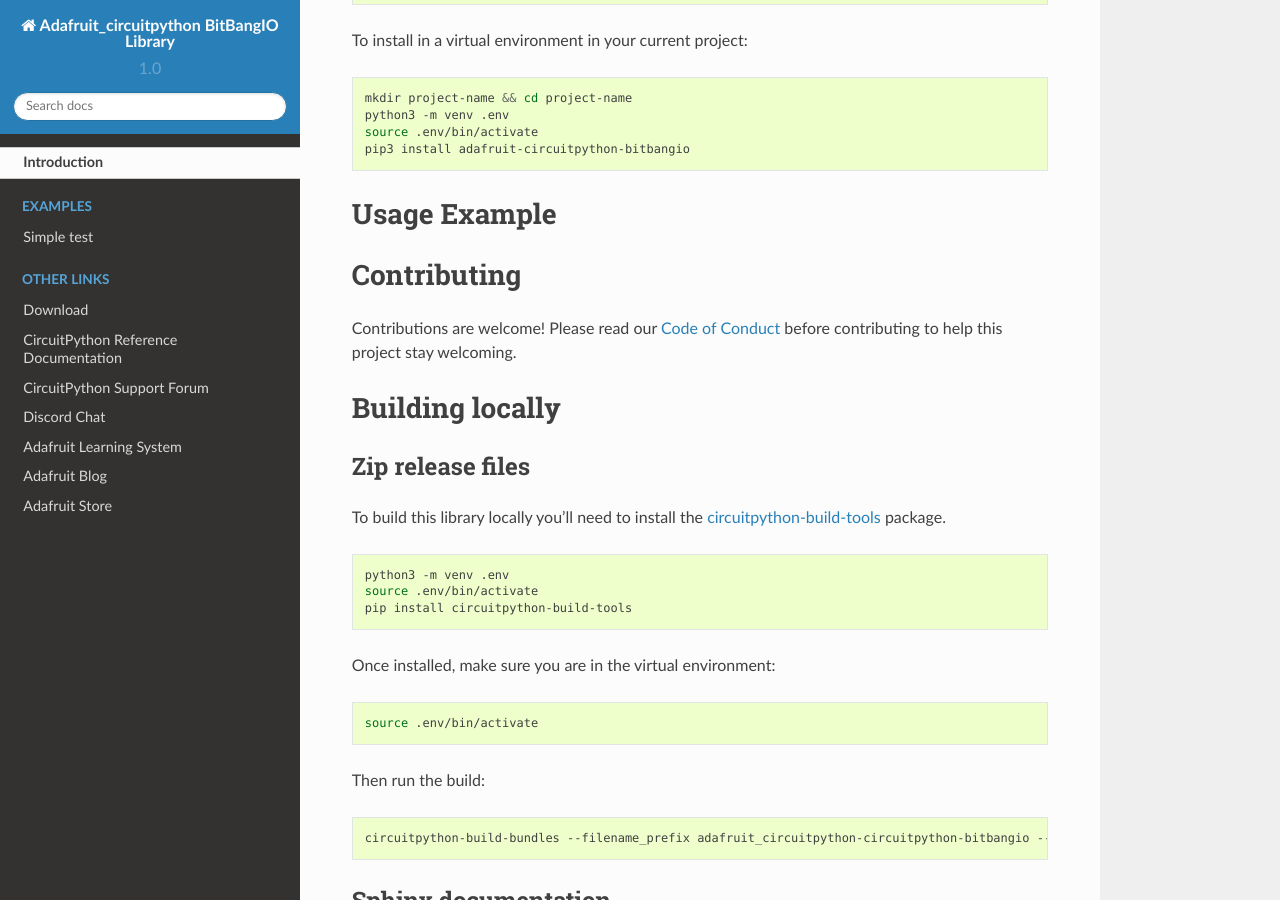
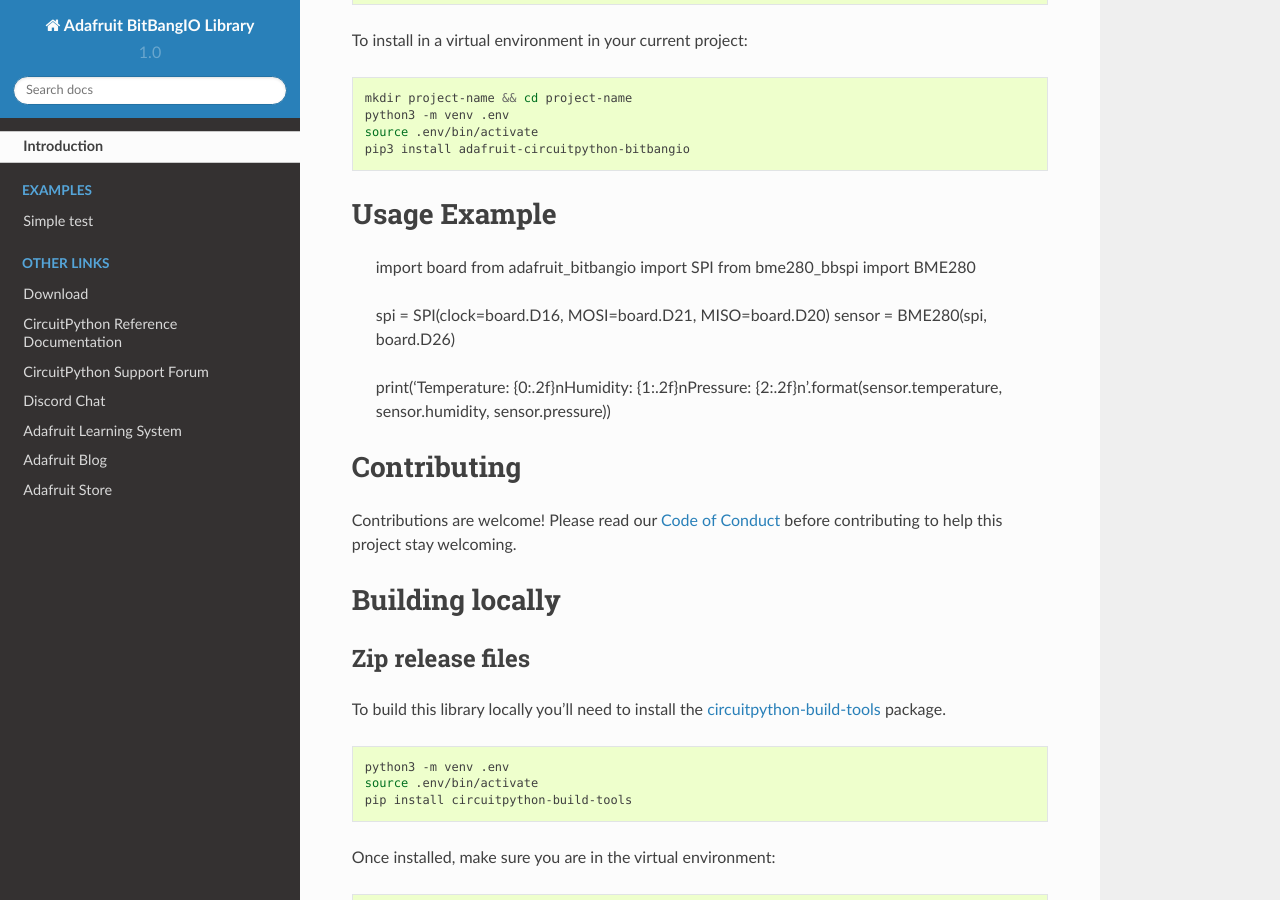
Before and after one commit to adafruit/Adafruit_CircuitPython_BitbangIO, a Sphinx documentation site: the page built from docs/index.rst, in a window 1280 px wide and 900 px high, scrolled down 886 px. Built offline with Sphinx 7.4.7 and the Read the Docs theme 2.0.0, drawn with Linux system fonts in a browser that asks for light colours.

Commit message:
More renaming

```diff
--- a/README.rst
+++ b/README.rst
@@ -57,7 +55,14 @@
 Usage Example
 =============
 
-.. todo:: Add a quick, simple example. It and other examples should live in the examples folder and be included in docs/examples.rst.
+    import board
+    from adafruit_bitbangio import SPI
+    from bme280_bbspi import BME280
+
+    spi = SPI(clock=board.D16, MOSI=board.D21, MISO=board.D20)
+    sensor = BME280(spi, board.D26)
+
+    print('Temperature: {0:.2f}\nHumidity: {1:.2f}\nPressure: {2:.2f}\n'.format(sensor.temperature, sensor.humidity, sensor.pressure))
 
 Contributing
 ============
--- a/adafruit_bitbangio.py
+++ b/adafruit_bitbangio.py
@@ -33,8 +33,6 @@
 
 **Hardware:**
 
-.. todo:: Add links to any specific hardware product page(s), or category page(s). Use unordered list & hyperlink rST
-   inline format: "* `Link Text <url>`_"
 
 **Software and Dependencies:**
 
@@ -55,7 +53,7 @@
 
     def __init__(self, clock=None, MOSI=None, MISO=None):
         if clock is None or MOSI is None or MISO is None:
-            return None
+            raise ValueError('Clock, MOSI, and MISO most all be provided')
 
         self._clock_pin = digitalio.DigitalInOut(clock)
         self._clock_pin.direction = digitalio.Direction.OUTPUT
--- a/docs/api.rst
+++ b/docs/api.rst
@@ -4,5 +4,5 @@
 .. If your library file(s) are nested in a directory (e.g. /adafruit_foo/foo.py)
 .. use this format as the module name: "adafruit_foo.foo"
 
-.. automodule:: adafruit_circuitpython_bitbangio
+.. automodule:: adafruit_bitbangio
    :members:
--- a/docs/conf.py
+++ b/docs/conf.py
@@ -34,7 +34,7 @@
 master_doc = 'index'
 
 # General information about the project.
-project = u'Adafruit_circuitpython BitBangIO Library'
+project = u'Adafruit BitBangIO Library'
 copyright = u'2019 Dave Astels'
 author = u'Dave Astels'
 
@@ -135,7 +135,7 @@
 # (source start file, target name, title,
 #  author, documentclass [howto, manual, or own class]).
 latex_documents = [
-    (master_doc, 'Adafruit_circuitpythonBitBangIOLibrary.tex', u'Adafruit_circuitpythonBitBangIO Library Documentation',
+    (master_doc, 'AdafruitnBitBangIOLibrary.tex', u'Adafruit BitBangIO Library Documentation',
      author, 'manual'),
 ]
 
@@ -144,7 +144,7 @@
 # One entry per manual page. List of tuples
 # (source start file, name, description, authors, manual section).
 man_pages = [
-    (master_doc, 'Adafruit_circuitpythonBitBangIOlibrary', u'Adafruit_circuitpython BitBangIO Library Documentation',
+    (master_doc, 'AdafruitBitBangIOlibrary', u'Adafruit BitBangIO Library Documentation',
      [author], 1)
 ]
 
@@ -154,7 +154,7 @@
 # (source start file, target name, title, author,
 #  dir menu entry, description, category)
 texinfo_documents = [
-    (master_doc, 'Adafruit_circuitpythonBitBangIOLibrary', u'Adafruit_circuitpython BitBangIO Library Documentation',
-     author, 'Adafruit_circuitpythonBitBangIOLibrary', 'One line description of project.',
+    (master_doc, 'AdafruitBitBangIOLibrary', u'Adafruit BitBangIO Library Documentation',
+     author, 'AdafruitBitBangIOLibrary', 'BitBang I/O implementation.',
      'Miscellaneous'),
 ]
```
Also changed, not shown: other parts of README.rst (+0 -2 lines), .travis.yml.
